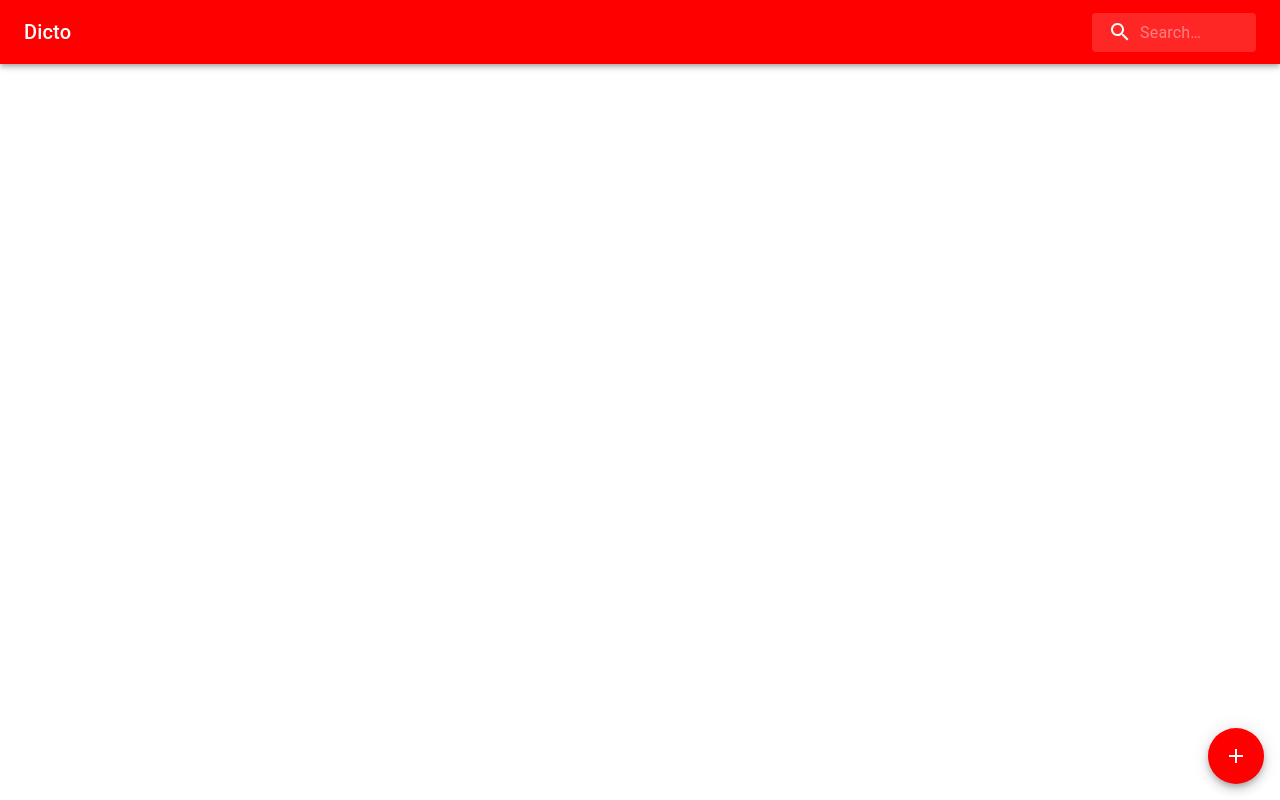
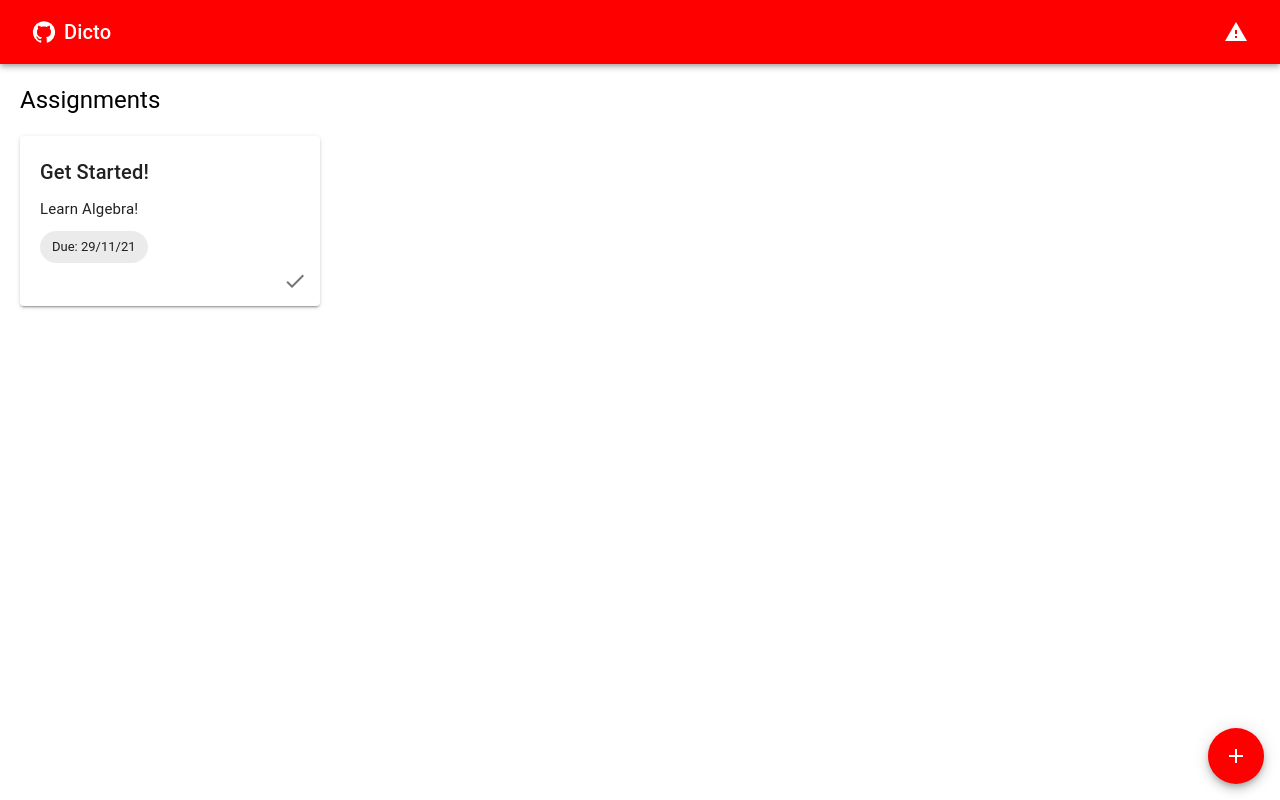
Before and after one commit to AviralCoder/dicto, a React (Create React App) app: page / in a window 1280 px wide. Built offline with nearby package versions, Linux system fonts and the light colour scheme.

Commit message:
added feature of adding task

```diff
--- a/package.json
+++ b/package.json
@@ -16,7 +16,6 @@
     "@types/react-dom": "^17.0.0",
     "@types/react-router-dom": "^5.3.2",
     "react": "^17.0.2",
-    "react-date-picker": "^8.3.5",
     "react-dom": "^17.0.2",
     "react-router-dom": "^6.0.2",
     "react-scripts": "4.0.3",
--- a/src/components/Add.tsx
+++ b/src/components/Add.tsx
@@ -2,7 +2,6 @@ import SpeedDial from "@mui/material/SpeedDial";
 import SpeedDialIcon from "@mui/material/SpeedDialIcon";
 import SpeedDialAction from "@mui/material/SpeedDialAction";
 import TaskAltIcon from "@mui/icons-material/TaskAlt";
-import ImportContactsIcon from "@mui/icons-material/ImportContacts";
 import AssignmentIcon from "@mui/icons-material/Assignment";
 import { AddProps } from "../types/types";
 
@@ -12,11 +11,6 @@ export default function Add(props: AddProps) {
             icon: <AssignmentIcon />,
             tooltip: "New Assignment",
             click: props.onAssignmentClick,
-        },
-        {
-            icon: <ImportContactsIcon />,
-            tooltip: "New Subject",
-            click: props.onSubjectClick,
         },
         {
             icon: <TaskAltIcon />,
--- /dev/null
+++ b/src/components/Assignment.tsx
@@ -0,0 +1,40 @@
+import Paper from "@mui/material/Paper";
+import Typography from "@mui/material/Typography";
+import { AssignmentProps } from "../types/types";
+import Chip from "@mui/material/Chip";
+import IconButton from "@mui/material/IconButton";
+import CheckIcon from "@mui/icons-material/Check";
+
+export default function Assignment(props: AssignmentProps) {
+    return (
+        <Paper
+            elevation={2}
+            style={{
+                display: "inline-block",
+                padding: 20,
+                width: 300,
+                height: 170,
+                overflow: "scroll",
+                marginLeft: 20,
+                marginTop: 20,
+                position: "relative",
+            }}
+        >
+            <Typography variant="h6" style={{ marginBottom: 10 }}>
+                {props.title}
+            </Typography>
+
+            <Typography style={{ marginBottom: 10, fontSize: 15 }}>
+                {props.description}
+            </Typography>
+            <Chip label={`Due: ${props.due}`} />
+
+            <IconButton
+                onClick={props.onDeleteClick}
+                style={{ position: "absolute", right: 5, bottom: 5 }}
+            >
+                <CheckIcon />
+            </IconButton>
+        </Paper>
+    );
+}
--- a/src/components/Navbar.tsx
+++ b/src/components/Navbar.tsx
@@ -1,62 +1,26 @@
 import * as React from "react";
-import { styled, alpha } from "@mui/material/styles";
 import AppBar from "@mui/material/AppBar";
 import Box from "@mui/material/Box";
 import Toolbar from "@mui/material/Toolbar";
 import Typography from "@mui/material/Typography";
-import InputBase from "@mui/material/InputBase";
-import SearchIcon from "@mui/icons-material/Search";
-
-const Search = styled("div")(({ theme }) => ({
-    position: "relative",
-    borderRadius: theme.shape.borderRadius,
-    backgroundColor: alpha(theme.palette.common.white, 0.15),
-    "&:hover": {
-        backgroundColor: "#fa7676",
-    },
-    "&:focus": {
-        backgroundColor: "#fa7676",
-    },
-    marginLeft: 0,
-    width: "100%",
-    [theme.breakpoints.up("sm")]: {
-        marginLeft: theme.spacing(1),
-        width: "auto",
-    },
-}));
-
-const SearchIconWrapper = styled("div")(({ theme }) => ({
-    padding: theme.spacing(0, 2),
-    height: "100%",
-    position: "absolute",
-    pointerEvents: "none",
-    display: "flex",
-    alignItems: "center",
-    justifyContent: "center",
-}));
-
-const StyledInputBase = styled(InputBase)(({ theme }) => ({
-    color: "inherit",
-    "& .MuiInputBase-input": {
-        padding: theme.spacing(1, 1, 1, 0),
-        // vertical padding + font size from searchIcon
-        paddingLeft: `calc(1em + ${theme.spacing(4)})`,
-        transition: theme.transitions.create("width"),
-        width: "100%",
-        [theme.breakpoints.up("sm")]: {
-            width: "12ch",
-            "&:focus": {
-                width: "20ch",
-            },
-        },
-    },
-}));
+import GitHubIcon from "@mui/icons-material/GitHub";
+import IconButton from "@mui/material/IconButton";
+import WarningIcon from "@mui/icons-material/Warning";
 
 export default function Navbar() {
     return (
         <Box sx={{ flexGrow: 1 }} style={{ margin: 0 }}>
             <AppBar position="static">
                 <Toolbar>
+                    <IconButton
+                        onClick={() => {
+                            window.location.href =
+                                "https://github.com/AviralCoder/dicto";
+                        }}
+                    >
+                        <GitHubIcon style={{ color: "#fff" }} />
+                    </IconButton>
+
                     <Typography
                         variant="h6"
                         noWrap
@@ -68,15 +32,10 @@ export default function Navbar() {
                     >
                         Dicto
                     </Typography>
-                    <Search>
-                        <SearchIconWrapper>
-                            <SearchIcon />
-                        </SearchIconWrapper>
-                        <StyledInputBase
-                            placeholder="Search…"
-                            inputProps={{ "aria-label": "search" }}
-                        />
-                    </Search>
+
+                    <IconButton>
+                        <WarningIcon style={{ color: "#fff" }} />
+                    </IconButton>
                 </Toolbar>
             </AppBar>
         </Box>
--- a/src/components/New.tsx
+++ b/src/components/New.tsx
@@ -32,6 +32,8 @@ export default function New(props: NewProps) {
                         sx={{
                             width: "100%",
                         }}
+                        value={props.titleValue}
+                        onChange={props.onTitleChange}
                     />
 
                     <TextField
@@ -43,6 +45,23 @@ export default function New(props: NewProps) {
                         }}
                         multiline
                         rows={4}
+                        value={props.descriptionValue}
+                        onChange={props.onDescriptionChange}
+                    />
+
+                    <input
+                        type="date"
+                        style={{
+                            marginTop: 20,
+                            width: "100%",
+                            border: "1px solid #acacad",
+                            padding: 10,
+                            borderRadius: 5,
+                            fontFamily: "sans-serif",
+                        }}
+                        value={props.dateValue}
+                        onChange={props.onDateValueChange}
+                        className="date-"
                     />
 
                     <Button
@@ -52,6 +71,7 @@ export default function New(props: NewProps) {
                             width: "100%",
                             marginTop: 3,
                         }}
+                        onClick={props.onAddClick}
                     >
                         Add
                     </Button>
--- a/src/pages/Home.tsx
+++ b/src/pages/Home.tsx
@@ -1,43 +1,58 @@
 import { useEffect, useState } from "react";
 import Add from "../components/Add";
+import Assignment from "../components/Assignment";
 import Navbar from "../components/Navbar";
 import New from "../components/New";
 import useLocalStorage from "../hooks/useLocalStorage";
+import Typography from "@mui/material/Typography";
 import { new_ } from "../types/types";
 
 export default function Home() {
-    const [data] = useLocalStorage("DICTO-DATA", {
+    const [data, setData] = useLocalStorage("DICTO-DATA", {
         assignments: [
             {
-                title: "Wow!",
-                description: "Nice!",
+                title: "Get Started!",
+                description: "Learn Algebra!",
                 due: "29/11/21",
-                subject: "bruh",
             },
         ],
     });
     const [modalOpen, setModalOpen] = useState(false);
     const [newType] = useState<new_>("assignment");
-    const [dateValue, setDateValue] = useState("");
+    const [values, setValues] = useState({
+        title: "",
+        description: "",
+        due: "",
+    });
 
     useEffect(() => {
         console.log(data);
     }, [data]);
 
     function newAssignment() {
-        setModalOpen(true);
-        /* setData({
-            ...data,
-            assignments: [
-                {
-                    title: "Wow!",
-                    description: "Nice!",
-                    due: "29/11/21",
-                    subject: "bruh",
-                },
-                ...data.assignments,
-            ],
-        }); */
+        if (
+            values.title !== "" &&
+            values.description !== "" &&
+            values.due !== ""
+        ) {
+            setData({
+                assignments: [
+                    ...data.assignments,
+                    {
+                        title: values.title,
+                        description: values.description,
+                        due: values.due,
+                    },
+                ],
+            });
+            setModalOpen(false);
+            setValues({ title: "", description: "", due: "" });
+        }
+    }
+
+    function deleteAssignment(elem: any) {
+        const filtered = data.assignments.filter((element) => element !== elem);
+        setData({ ...data, assignments: [...filtered] });
     }
 
     return (
@@ -50,19 +65,53 @@ export default function Home() {
                     setModalOpen(false);
                 }}
                 newType={newType}
-                dateValue={dateValue}
+                dateValue={values.due}
                 onDateValueChange={(e) => {
-                    setDateValue(e.target.value);
+                    setValues({ ...values, due: e.target.value });
+                }}
+                onAddClick={newAssignment}
+                titleValue={values.title}
+                onTitleChange={(e) => {
+                    setValues({ ...values, title: e.target.value });
+                }}
+                descriptionValue={values.description}
+                onDescriptionChange={(e) => {
+                    setValues({ ...values, description: e.target.value });
                 }}
             />
 
             <Add
                 onAssignmentClick={() => {
-                    newAssignment();
+                    setModalOpen(true);
                 }}
-                onSubjectClick={() => {}}
                 onTaskClick={() => {}}
             />
+
+            <Typography variant="h5" style={{ marginLeft: 20, marginTop: 20 }}>
+                Assignments
+            </Typography>
+
+            {data.assignments.length === 0 ? (
+                <Typography
+                    variant="h6"
+                    style={{ marginLeft: 20, marginTop: 20, color: "gray" }}
+                >
+                    No Assignments Found
+                </Typography>
+            ) : (
+                <div>
+                    {data.assignments.map((elem) => (
+                        <Assignment
+                            title={elem.title}
+                            description={elem.description}
+                            due={elem.due}
+                            onDeleteClick={() => {
+                                deleteAssignment(elem);
+                            }}
+                        />
+                    ))}
+                </div>
+            )}
         </section>
     );
 }
--- a/src/styles/index.css
+++ b/src/styles/index.css
@@ -3,7 +3,3 @@
     padding: 0;
     box-sizing: border-box;
 }
-
-.edede {
-    color: #ffc4c4;
-}
```
Also changed, not shown: src/hooks/useDate.ts (added, +43 -0 lines), src/types/types.ts (+12 -1 lines), 1 other file (tests, documents, lock files or other folders).
